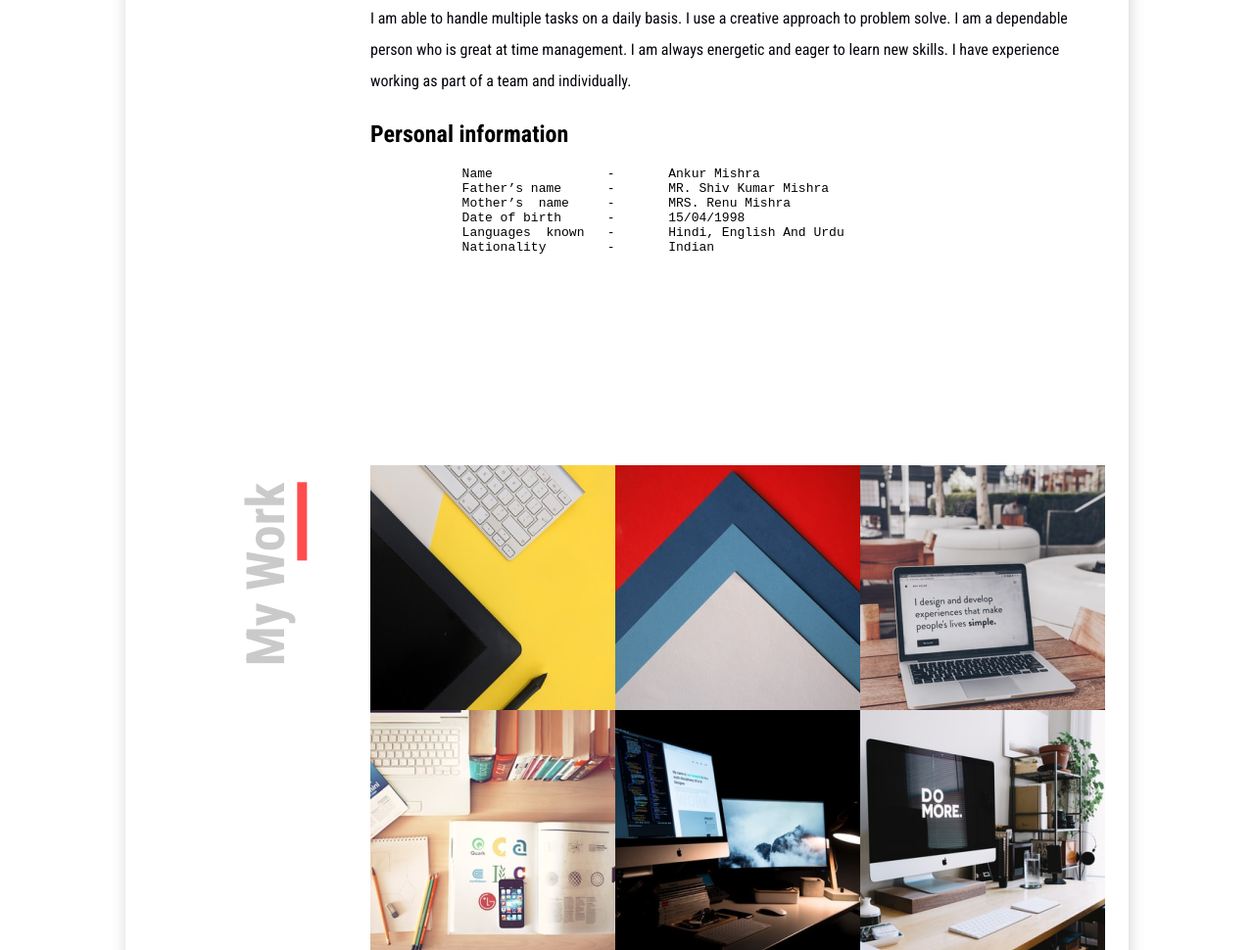
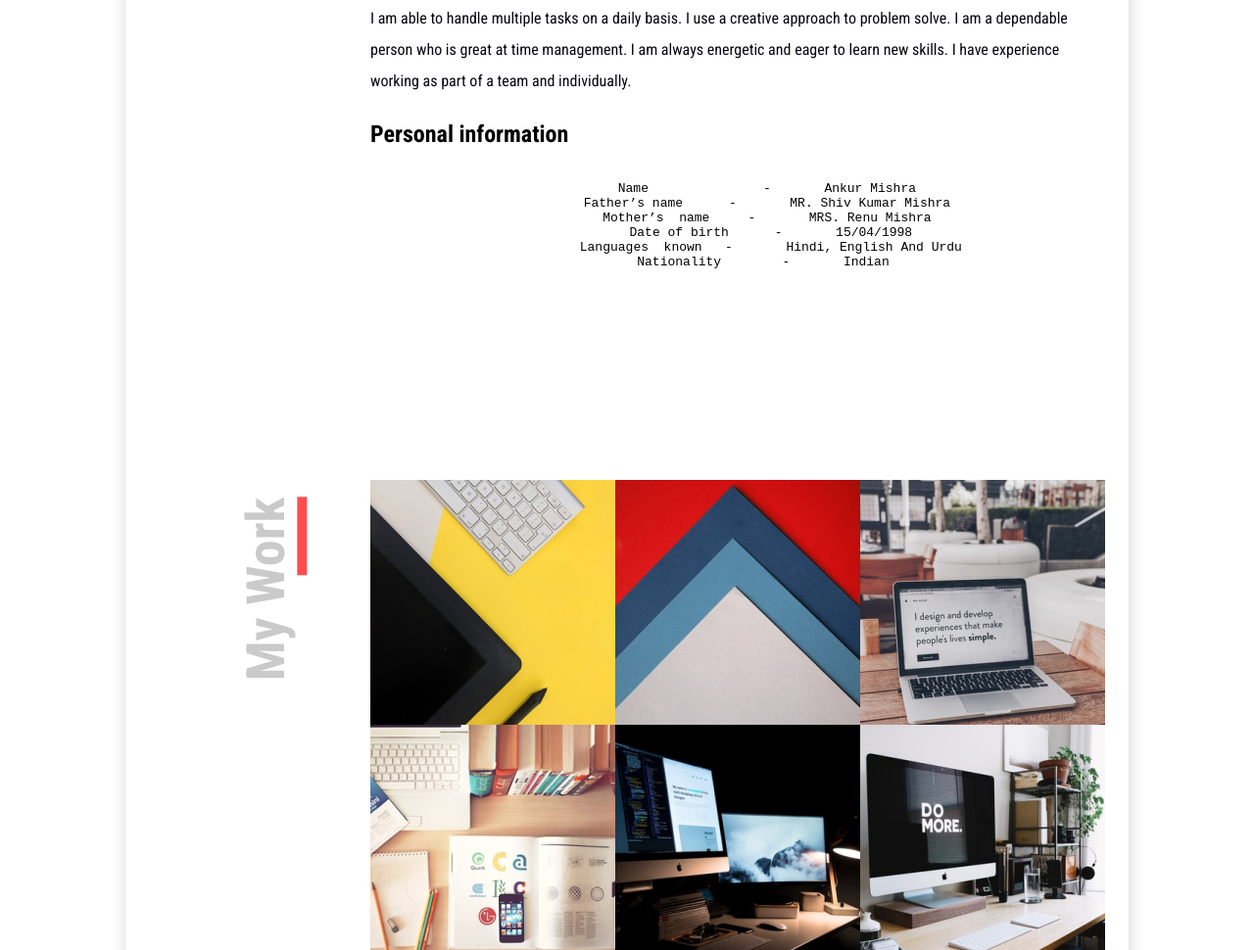
Before and after one commit to Ankur969/Ankur969.github.io, a plain HTML site: page index.html in a window 1280 px wide. Shown: the part 1169-2139 px from the top of the page at 98% size. Drawn offline with nearby package versions, Linux system fonts and the light colour scheme; files whose address does not match are found by name.

```diff
--- a/index.html
+++ b/index.html
@@ -120,7 +120,7 @@
           </p>
 		  <div>
 			<h1>Personal  information</h1><br>
-          <pre>
+          <pre><center>
             Name               -       Ankur Mishra
             Father’s name      -       MR. Shiv Kumar Mishra
             Mother’s  name     -       MRS. Renu Mishra
```
